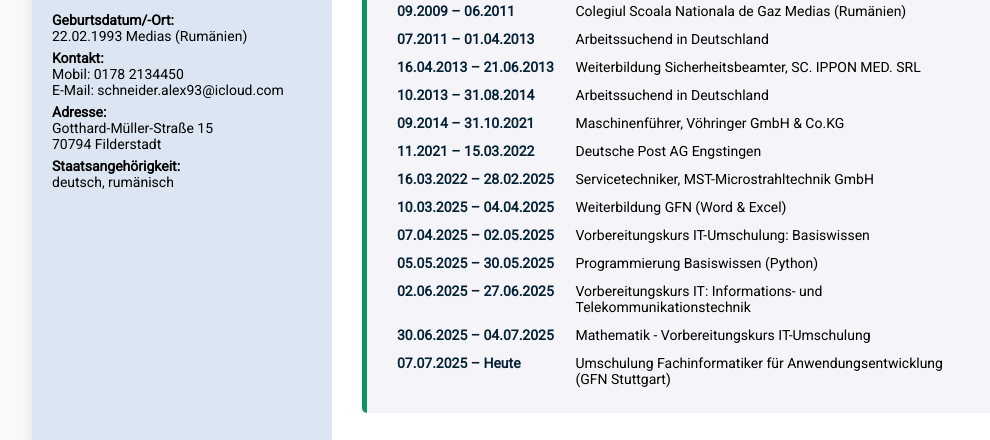
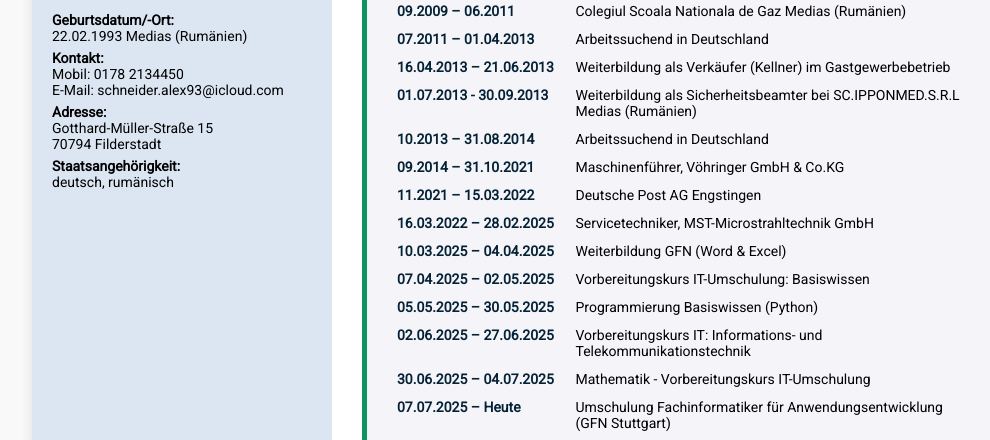
Before and after one commit to Alex-Schneider93/Lebenslauf, a plain HTML site: page index.html in a window 1280 px wide. Shown: the part 286-726 px from the top of the page, without its empty margins (108-1098 px from the left). Drawn offline with nearby package versions, Linux system fonts and the light colour scheme.

Commit message:
Update index.html

```diff
--- a/index.html
+++ b/index.html
@@ -113,7 +113,8 @@
           <tr><td>09.2005 – 06.2009</td><td>Scoala Gimnaziala V-VII Biertan (Rumänien)</td></tr>
           <tr><td>09.2009 – 06.2011</td><td>Colegiul Scoala Nationala de Gaz Medias (Rumänien)</td></tr>
           <tr><td>07.2011 – 01.04.2013</td><td>Arbeitssuchend in Deutschland</td></tr>
-          <tr><td>16.04.2013 – 21.06.2013</td><td>Weiterbildung Sicherheitsbeamter, SC. IPPON MED. SRL</td></tr>
+          <tr><td>16.04.2013 – 21.06.2013</td><td>Weiterbildung als Verkäufer (Kellner) im Gastgewerbebetrieb</td></tr>
+          <tr><td>01.07.2013 - 30.09.2013</td><td>Weiterbildung als Sicherheitsbeamter bei SC.IPPONMED.S.R.L Medias (Rumänien)</td></tr>
           <tr><td>10.2013 – 31.08.2014</td><td>Arbeitssuchend in Deutschland</td></tr>
           <tr><td>09.2014 – 31.10.2021</td><td>Maschinenführer, Vöhringer GmbH & Co.KG</td></tr>
           <tr><td>11.2021 – 15.03.2022</td><td>Deutsche Post AG Engstingen</td></tr>
```
